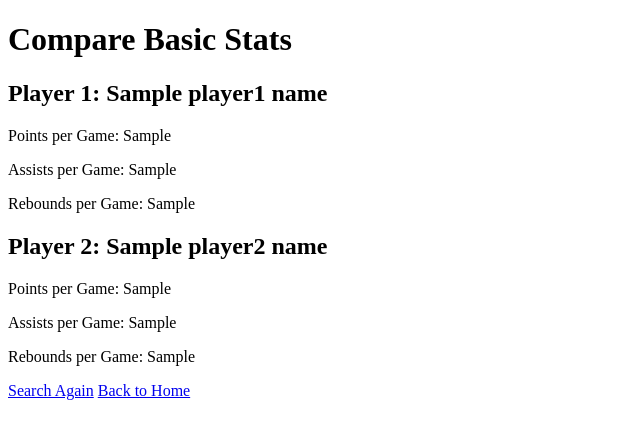
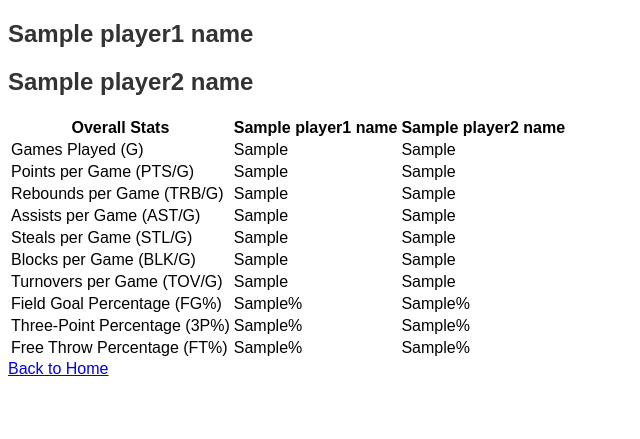
Before and after one commit to Hayflowzers/nba-player-comparison-tool, a Flask app: template app/templates/compare_basic_stats.html in a window 1280 px wide. Shown: the top 439 px of the page, without its empty margins (0-640 px from the left). Run offline with Flask 2, Linux system fonts and the light colour scheme; the template is opened without the code that fills it: most values are stand-ins (such as "Sample title", 1, 10 or a date in 2020).

Commit message:
Updated html files for the comparison

```diff
--- a/app/templates/compare_basic_stats.html
+++ b/app/templates/compare_basic_stats.html
@@ -4,26 +4,78 @@
     <meta charset="UTF-8">
     <meta name="viewport" content="width=device-width, initial-scale=1.0">
     <title>Compare Basic Stats</title>
+    <link rel="stylesheet" href="{{ url_for('static', filename='styles.css') }}">
 </head>
 <body>
-    <h1>Compare Basic Stats</h1>
+    <div class="container">
+        <div class="comparison">
+            <div class="player">
+                <h2>{{ player1_name }}</h2>
+            </div>
+            <div class="player">
+                <h2>{{ player2_name }}</h2>
+            </div>
+        </div>
 
-    {% if stats %}
-        <h2>Player 1: {{ player1_name }}</h2>
-        <p>Points per Game: {{ stats[player1_name]['Points Per Game'] }}</p>
-        <p>Assists per Game: {{ stats[player1_name]['Assists Per Game'] }}</p>
-        <p>Rebounds per Game: {{ stats[player1_name]['Rebounds Per Game'] }}</p>
+        <table class="stats-table">
+            <tr>
+                <th>Overall Stats</th>
+                <th>{{ player1_name }}</th>
+                <th>{{ player2_name }}</th>
+            </tr>
+            <tr>
+                <td>Games Played (G)</td>
+                <td>{{ stats[player1_name]['GP'] }}</td>
+                <td>{{ stats[player2_name]['GP'] }}</td>
+            </tr>
+            <tr>
+                <td>Points per Game (PTS/G)</td>
+                <td>{{ stats[player1_name]['Points Per Game'] }}</td>
+                <td>{{ stats[player2_name]['Points Per Game'] }}</td>
+            </tr>
+            <tr>
+                <td>Rebounds per Game (TRB/G)</td>
+                <td>{{ stats[player1_name]['Rebounds Per Game'] }}</td>
+                <td>{{ stats[player2_name]['Rebounds Per Game'] }}</td>
+            </tr>
+            <tr>
+                <td>Assists per Game (AST/G)</td>
+                <td>{{ stats[player1_name]['Assists Per Game'] }}</td>
+                <td>{{ stats[player2_name]['Assists Per Game'] }}</td>
+            </tr>
+            <tr>
+                <td>Steals per Game (STL/G)</td>
+                <td>{{ stats[player1_name]['Steals Per Game'] }}</td>
+                <td>{{ stats[player2_name]['Steals Per Game'] }}</td>
+            </tr>
+            <tr>
+                <td>Blocks per Game (BLK/G)</td>
+                <td>{{ stats[player1_name]['Blocks Per Game'] }}</td>
+                <td>{{ stats[player2_name]['Blocks Per Game'] }}</td>
+            </tr>
+            <tr>
+                <td>Turnovers per Game (TOV/G)</td>
+                <td>{{ stats[player1_name]['Turnovers Per Game'] }}</td>
+                <td>{{ stats[player2_name]['Turnovers Per Game'] }}</td>
+            </tr>
+            <tr>
+                <td>Field Goal Percentage (FG%)</td>
+                <td>{{ stats[player1_name]['Field Goal Percentage'] }}%</td>
+                <td>{{ stats[player2_name]['Field Goal Percentage'] }}%</td>
+            </tr>
+            <tr>
+                <td>Three-Point Percentage (3P%)</td>
+                <td>{{ stats[player1_name]['Three-Point Percentage'] }}%</td>
+                <td>{{ stats[player2_name]['Three-Point Percentage'] }}%</td>
+            </tr>
+            <tr>
+                <td>Free Throw Percentage (FT%)</td>
+                <td>{{ stats[player1_name]['Free Throw Percentage'] }}%</td>
+                <td>{{ stats[player2_name]['Free Throw Percentage'] }}%</td>
+            </tr>
+        </table>
 
-        <h2>Player 2: {{ player2_name }}</h2>
-        <p>Points per Game: {{ stats[player2_name]['Points Per Game'] }}</p>
-        <p>Assists per Game: {{ stats[player2_name]['Assists Per Game'] }}</p>
-        <p>Rebounds per Game: {{ stats[player2_name]['Rebounds Per Game'] }}</p>
-    {% else %}
-        <p>No data available for the specified players.</p>
-    {% endif %}
-
-    <!-- Button to search again -->
-    <a href="{{ url_for('main.two_players') }}" class="btn">Search Again</a>
-    <a href="{{ url_for('main.index') }}" class="btn">Back to Home</a>
+        <a href="{{ url_for('main.index') }}" class="btn">Back to Home</a>
+    </div>
 </body>
 </html>
```
Also changed, not shown: app/templates/compare_advanced_stats.html (+39 -15 lines).
